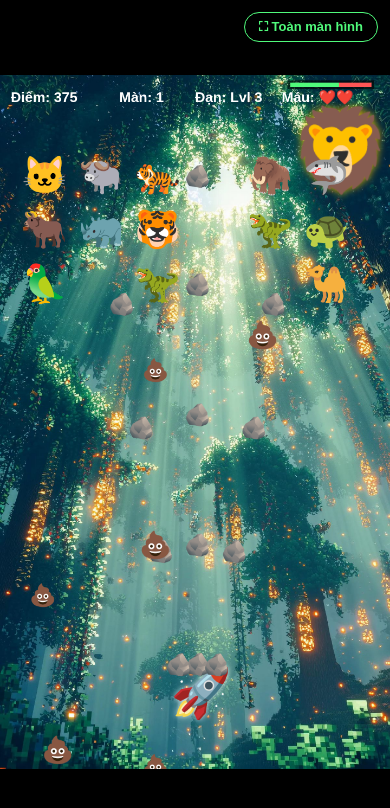
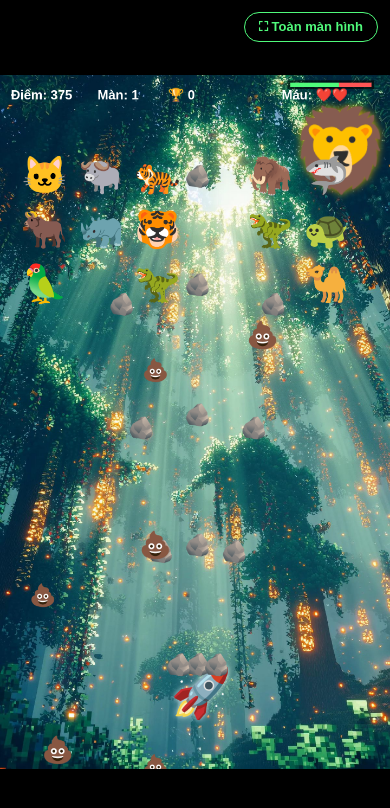
Before and after one commit to yuso02183-code/DietViTrung, a plain HTML site: page index.html in a window 390 px wide. Drawn offline with Linux system fonts and the light colour scheme.

Commit message:
Update index.html

```diff
--- a/index.html
+++ b/index.html
@@ -4,6 +4,15 @@
   <meta charset="UTF-8">
   <meta name="viewport" content="width=device-width, initial-scale=1.0, maximum-scale=1.0, user-scalable=no, viewport-fit=cover">
   <title>Thợ Săn Quái Thú Emoji</title>
+
+  <!-- Cấu hình PWA để cài thành App trên điện thoại -->
+  <link rel="manifest" href="manifest.json">
+  <meta name="theme-color" content="#0d1117">
+  <meta name="mobile-web-app-capable" content="yes">
+  <meta name="apple-mobile-web-app-capable" content="yes">
+  <meta name="apple-mobile-web-app-status-bar-style" content="black-translucent">
+  <meta name="apple-mobile-web-app-title" content="Săn Quái Emoji">
+
   <style>
     * { touch-action: manipulation; box-sizing: border-box; -webkit-touch-callout: none; -webkit-user-select: none; user-select: none; }
     html, body {
@@ -66,6 +75,8 @@
 
     let stage = 1;
     let score = 0;
+    // Lấy thành tích cao nhất đã lưu
+    let highScore = parseInt(localStorage.getItem('emoji_hunter_highscore')) || 0;
     let hp = 3;
     let maxHp = 5;
     let gameOver = false;
@@ -73,7 +84,6 @@
     let stageTextTimer = 100;
     let weaponLevel = 1;
 
-    // Tên Lửa 🚀 rực rỡ
     const player = {
       x: canvas.width / 2 - 45,
       y: canvas.height - 200,
@@ -139,7 +149,6 @@
 
     resetGame();
 
-    // Di chuyển 8 hướng mượt mà bám sát ngón tay
     function handleInput(clientX, clientY) {
       if (gameOver) return;
       const rect = canvas.getBoundingClientRect();
@@ -158,7 +167,6 @@
     canvas.addEventListener('mousemove', (e) => { if (e.buttons === 1) handleInput(e.clientX, e.clientY); });
     canvas.addEventListener('click', (e) => { if (gameOver) resetGame(); });
 
-    // Bắn đạn đá (🪨)
     setInterval(() => {
       if (!gameOver) {
         const cx = player.x + player.size / 2 - 20;
@@ -175,7 +183,6 @@
       }
     }, 200);
 
-    // Quái thả cức (💩)
     setInterval(() => {
       if (!gameOver) {
         if (boss && boss.alive) {
@@ -215,7 +222,15 @@
             p.y < player.y + player.size && p.y + p.size > player.y) {
           poops.splice(index, 1);
           hp -= 1;
-          if (hp <= 0) { gameOver = true; restartTimer = 0; }
+          if (hp <= 0) {
+            gameOver = true;
+            restartTimer = 0;
+            // Kiểm tra và lưu kỷ lục mới
+            if (score > highScore) {
+              highScore = score;
+              localStorage.setItem('emoji_hunter_highscore', highScore);
+            }
+          }
         }
         if (p.y > canvas.height) poops.splice(index, 1);
       });
@@ -271,7 +286,6 @@
     }
 
     function draw() {
-      // 1. Vẽ Ảnh Nền Khu Rừng
       if (bgImg.complete && bgImg.naturalWidth > 0) {
         ctx.drawImage(bgImg, 0, 0, canvas.width, canvas.height);
       } else {
@@ -286,22 +300,27 @@
         ctx.fillStyle = '#ff5555';
         ctx.font = 'bold 56px Arial';
         ctx.textAlign = 'center';
-        ctx.fillText('GAME OVER!', canvas.width / 2, canvas.height / 2 - 40);
+        ctx.fillText('GAME OVER!', canvas.width / 2, canvas.height / 2 - 60);
 
         ctx.fillStyle = '#fff';
-        ctx.font = '32px Arial';
-        ctx.fillText('Điểm: ' + score + ' | Màn đạt: ' + stage, canvas.width / 2, canvas.height / 2 + 30);
+        ctx.font = '30px Arial';
+        ctx.fillText('Điểm: ' + score + ' | Màn đạt: ' + stage, canvas.width / 2, canvas.height / 2 + 0);
+
+        ctx.fillStyle = '#f1fa8c';
+        ctx.font = 'bold 32px Arial';
+        ctx.fillText('🏆 KỶ LỤC: ' + highScore, canvas.width / 2, canvas.height / 2 + 50);
 
         const cd = Math.ceil((180 - restartTimer) / 60);
         ctx.fillStyle = '#50fa7b';
-        ctx.fillText('Tự động chơi lại sau: ' + cd + 's', canvas.width / 2, canvas.height / 2 + 100);
+        ctx.font = '26px Arial';
+        ctx.fillText('Tự động chơi lại sau: ' + cd + 's', canvas.width / 2, canvas.height / 2 + 110);
         ctx.fillStyle = '#ffb86c';
-        ctx.font = '26px Arial';
-        ctx.fillText('👉 CHẠM MÀN HÌNH ĐỂ THỬ LẠI 👈', canvas.width / 2, canvas.height / 2 + 170);
+        ctx.font = '24px Arial';
+        ctx.fillText('👉 CHẠM MÀN HÌNH ĐỂ THỬ LẠI 👈', canvas.width / 2, canvas.height / 2 + 160);
         return;
       }
 
-      // 2. Vẽ Phi thuyền Tên Lửa 🚀 đẹp mắt (Hiệu ứng viền nét nổi)
+      // Phi thuyền 🚀
       ctx.save();
       ctx.shadowColor = 'rgba(255, 255, 255, 0.8)';
       ctx.shadowBlur = 12;
@@ -309,7 +328,7 @@
       ctx.fillText(player.emoji, player.x, player.y + player.size);
       ctx.restore();
 
-      // 3. Vẽ Boss khổng lồ
+      // Boss
       if (boss && boss.alive) {
         ctx.save();
         ctx.shadowColor = 'rgba(255, 200, 0, 0.8)';
@@ -318,7 +337,6 @@
         ctx.fillText(boss.emoji, boss.x, boss.y + boss.size);
         ctx.restore();
 
-        // Thanh máu Boss gọn gàng
         ctx.fillStyle = 'rgba(0, 0, 0, 0.6)';
         ctx.fillRect(boss.x - 5, boss.y - 30, boss.size + 10, 16);
         ctx.fillStyle = '#ff5555';
@@ -327,7 +345,7 @@
         ctx.fillRect(boss.x, boss.y - 26, (boss.hp / boss.maxHp) * boss.size, 8);
       }
 
-      // 4. Vẽ Quái thường
+      // Quái thường
       monsters.forEach(m => {
         if (m.alive) {
           ctx.font = `${m.size}px Arial`;
@@ -335,32 +353,32 @@
         }
       });
 
-      // 5. Vẽ Đạn đá 🪨
+      // Đạn
       bullets.forEach(b => {
         ctx.font = `${b.size}px Arial`;
         ctx.fillText('🪨', b.x, b.y + b.size);
       });
 
-      // 6. Vẽ cức 💩
+      // Vật cản
       poops.forEach(p => {
         ctx.font = `${p.size}px Arial`;
         ctx.fillText('💩', p.x, p.y + p.size);
       });
 
-      // 7. Vẽ Quà 🎁 & Tim ❤️
+      // Vật phẩm
       items.forEach(it => {
         ctx.font = `${it.size}px Arial`;
         ctx.fillText(it.emoji, it.x, it.y + it.size);
       });
 
-      // Giao diện UI
+      // Giao diện UI có Kỷ lục
       ctx.fillStyle = '#fff';
-      ctx.font = 'bold 26px Arial';
+      ctx.font = 'bold 24px Arial';
       ctx.textAlign = 'left';
-      ctx.fillText('Điểm: ' + score, 20, 50);
-      ctx.fillText('Màn: ' + stage, 220, 50);
-      ctx.fillText('Đạn: Lvl ' + weaponLevel, 360, 50);
-      ctx.fillText('Máu: ' + '❤️'.repeat(hp), 520, 50);
+      ctx.fillText('Điểm: ' + score, 20, 45);
+      ctx.fillText('Màn: ' + stage, 180, 45);
+      ctx.fillText('🏆 ' + highScore, 310, 45);
+      ctx.fillText('Máu: ' + '❤️'.repeat(hp), 520, 45);
 
       if (stageTextTimer > 0) {
         ctx.fillStyle = '#50fa7b';
@@ -376,6 +394,13 @@
       requestAnimationFrame(gameLoop);
     }
     gameLoop();
+
+    // Đăng ký Service Worker để cho phép chơi Offline
+    if ('serviceWorker' in navigator) {
+      window.addEventListener('load', () => {
+        navigator.serviceWorker.register('sw.js').catch(err => console.log('SW reg failed:', err));
+      });
+    }
   </script>
 </body>
   </html>
```
